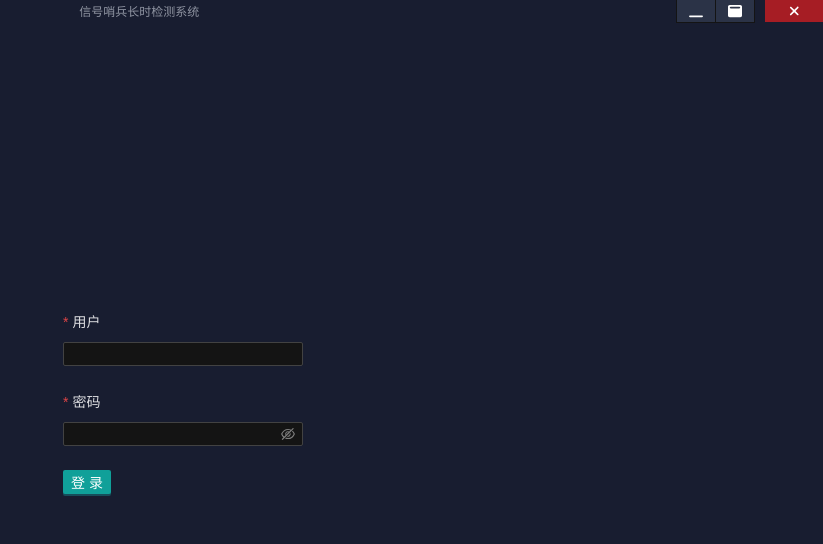
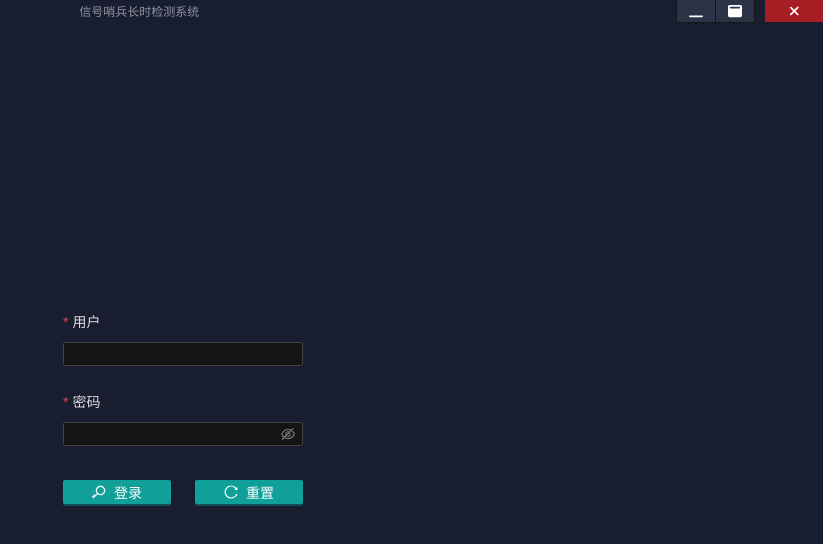
Before and after one commit to YuetTusi/signal-alarm, a React (Vite) app: page / in a window 1280 px wide. Shown: the top 544 px of the page, without its empty margins (457-1280 px from the left). Built offline with nearby package versions, Linux system fonts and the light colour scheme.

Commit message:
electron-builder打包配置

```diff
--- /dev/null
+++ b/config/port.ts
@@ -0,0 +1,3 @@
+export var port = {
+	"dev": 4000
+}
--- a/src/component/drag-bar/drag-bar.tsx
+++ b/src/component/drag-bar/drag-bar.tsx
@@ -1,7 +1,8 @@
 import electron from 'electron';
-import { FC, PropsWithChildren, memo } from 'react';
+import { FC, PropsWithChildren, memo, useCallback, MouseEvent } from 'react';
 import { FontAwesomeIcon } from '@fortawesome/react-fontawesome';
 import { faWindowMaximize, faWindowMinimize, faXmark } from '@fortawesome/free-solid-svg-icons';
+import { App } from 'antd';
 import { DragBarBox } from './styled/styled';
 import { DragBarProp } from './prop';
 
@@ -11,6 +12,22 @@ const { ipcRenderer } = electron;
  * 应用标题栏
  */
 const DragBar: FC<PropsWithChildren<DragBarProp>> = memo(({ children }) => {
+
+    const { modal } = App.useApp();
+
+    const onExitClick = useCallback((event: MouseEvent<HTMLAnchorElement>) => {
+        event.preventDefault();
+        modal.confirm({
+            onOk() {
+                ipcRenderer.send('close')
+            },
+            centered: true,
+            title: '退出',
+            content: '确认退出应用？',
+            okText: '是',
+            cancelText: '否'
+        })
+    }, []);
 
     return <DragBarBox>
         <div className="app-name">
@@ -23,7 +40,7 @@ const DragBar: FC<PropsWithChildren<DragBarProp>> = memo(({ children }) => {
             <a onClick={() => ipcRenderer.send('maximize')}>
                 <FontAwesomeIcon icon={faWindowMaximize} />
             </a>
-            <a onClick={() => ipcRenderer.send('close')} title="退出">
+            <a onClick={onExitClick} title="退出">
                 <FontAwesomeIcon icon={faXmark} />
             </a>
         </div>
--- a/src/component/layout/layout.tsx
+++ b/src/component/layout/layout.tsx
@@ -1,4 +1,4 @@
-import { FC, PropsWithChildren, useEffect } from 'react';
+import { FC, PropsWithChildren } from 'react';
 import DragBar from '../drag-bar';
 import Reading from '@/component/reading';
 import { LayoutBox } from './styled/styled';
--- a/src/component/reading/styled/styled.tsx
+++ b/src/component/reading/styled/styled.tsx
@@ -12,7 +12,7 @@ export const ReadingBox = styled.div`
     right:0;
     bottom:0;
     z-index: 100;
-    background-color: rgba(126,126,126,.4);
+    background-color: rgba(0, 0, 0, 0.45);
     cursor: wait;
     &>div{
         display: flex;
--- a/src/styled/global.tsx
+++ b/src/styled/global.tsx
@@ -24,4 +24,7 @@ export const GlobalStyle = createGlobalStyle`
         font-family: "Microsoft YaHei","NSimSun","Arial";
         background-color: #181d30;
     }
+    .ant-modal-mask{
+        top:22px !important;
+    }
 `;
--- a/src/view/login/login.tsx
+++ b/src/view/login/login.tsx
@@ -1,6 +1,7 @@
 import { FC, MouseEvent } from "react";
 import { useNavigate } from 'react-router-dom';
-import { Input, Button, Form, App } from 'antd';
+import { KeyOutlined, ReloadOutlined } from '@ant-design/icons';
+import { Col, Row, Input, Button, Form, App } from 'antd';
 import { LoginBox } from "./styled/styled";
 import { useForm } from "antd/es/form/Form";
 import { FormValue } from "./prop";
@@ -54,9 +55,29 @@ const Login: FC<any> = () => {
                 <Password />
             </Item>
             <Item>
-                <Button
-                    onClick={onLoginSubmit}
-                    type="primary">登录</Button>
+                <Row gutter={24} style={{ marginTop: '1rem' }}>
+                    <Col span={12}>
+                        <Button
+                            onClick={onLoginSubmit}
+                            type="primary"
+                            block={true}
+                        >
+                            <KeyOutlined />
+                            <span>登录</span>
+                        </Button>
+                    </Col>
+                    <Col span={12}>
+                        <Button
+                            onClick={() => formRef.resetFields()}
+                            type="primary"
+                            block={true}>
+                            <ReloadOutlined />
+                            <span>重置</span>
+                        </Button>
+                    </Col>
+                </Row>
+
+
             </Item>
         </Form>
     </LoginBox>
--- a/tsconfig.node.json
+++ b/tsconfig.node.json
@@ -5,5 +5,5 @@
 		"moduleResolution": "Node",
 		"allowSyntheticDefaultImports": true
 	},
-	"include": ["config/libs.ts", "config/theme.ts", "vite.config.ts"]
+	"include": ["config/**/*", "config/theme.ts", "vite.config.ts"]
 }
--- a/vite.config.ts
+++ b/vite.config.ts
@@ -3,6 +3,7 @@ import { defineConfig } from 'vite';
 import react from '@vitejs/plugin-react';
 import optimizer from 'vite-plugin-optimizer';
 import { libs } from './config/libs';
+import { port } from './config/port';
 
 // https://vitejs.dev/config/
 export default defineConfig({
@@ -14,7 +15,7 @@ export default defineConfig({
     extensions: ['.json', '.js', '.mjs', '.ts', '.tsx']
   },
   server: {
-    port: 4000,
+    port: port.dev,
     strictPort: false
   },
   plugins: [
```
Also changed, not shown: package.json (+11 -11 lines), src/main/index.ts (+22 -6 lines), icon.png (added), 1 other file (tests, documents, lock files or other folders).
